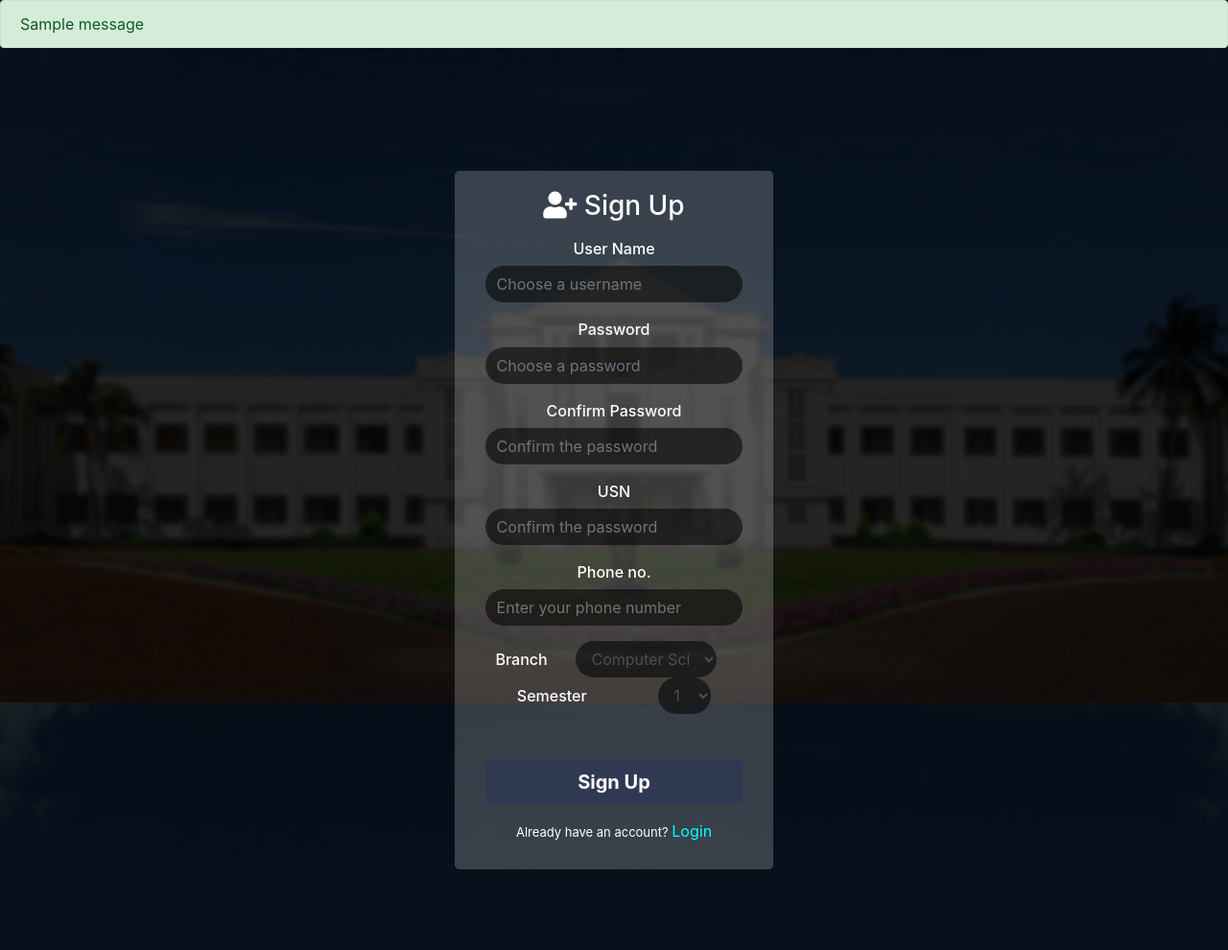
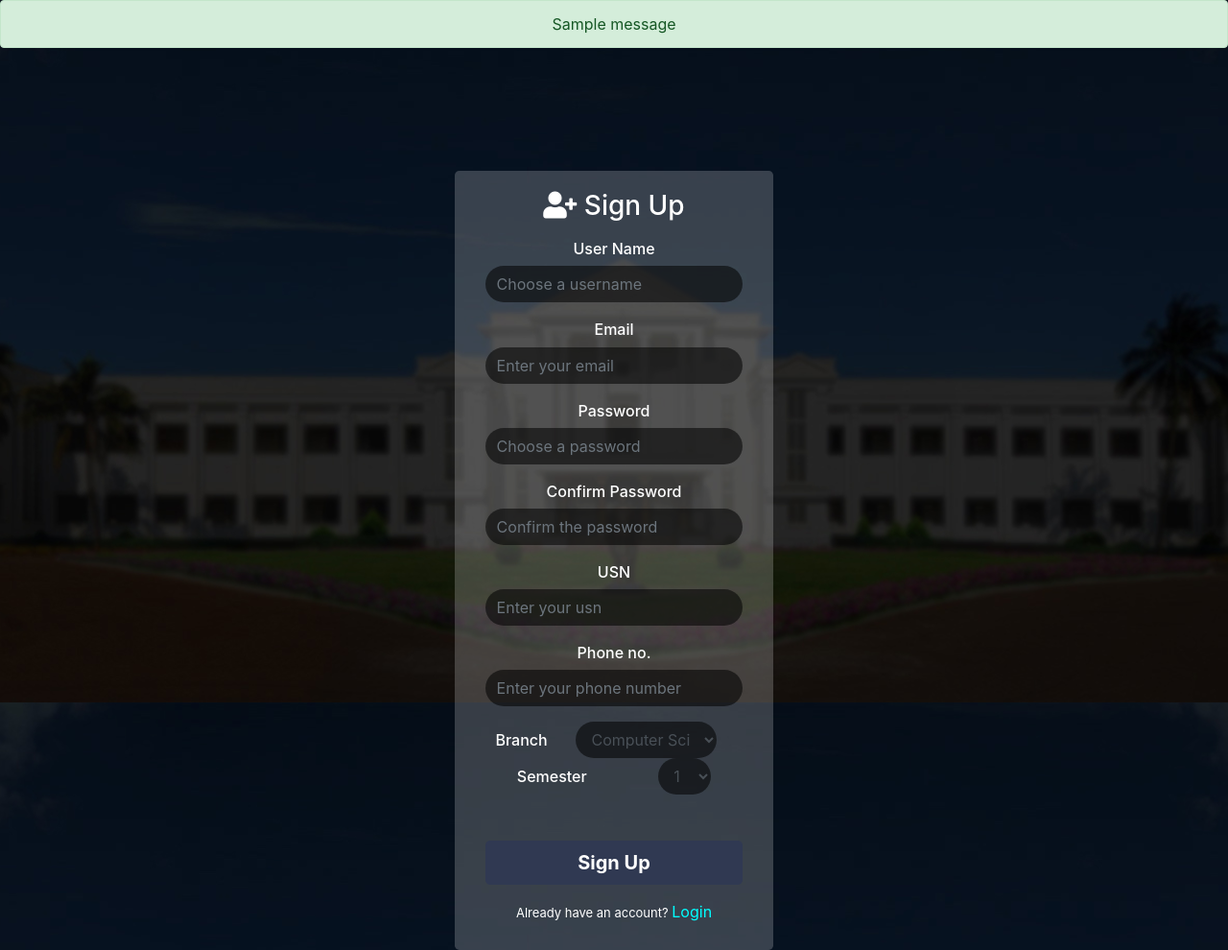
Before and after one commit to sudeepgumaste/cleanKLE, a Flask app: page /register in a window 1280 px wide. Shown: the part 68-1058 px from the top of the page at 96% size. Before the commit the page ends 974 px from the top, so only its background shows below. Run offline with Flask 2, Linux system fonts and the light colour scheme; one stand-in notice (Sample message) is shown; some libraries are stand-ins or nearby versions.

Commit message:
added registration system

```diff
--- a/cleanApp/forms.py
+++ b/cleanApp/forms.py
@@ -22,6 +22,8 @@ class adminLoginForm(FlaskForm):
 class registerForm(FlaskForm):
     username = StringField('User Name', validators=[DataRequired(), Length(min=3, max=20)])
 
+    email = StringField('Email', validators=[DataRequired(), Email()])
+
     password = PasswordField('Password', validators = [DataRequired()])
     confirmPassword = PasswordField('Confirm Password', validators = [DataRequired(),EqualTo('password')])
 
@@ -29,10 +31,9 @@ class registerForm(FlaskForm):
 
     branch  = SelectField('Branch', choices = [('CS','Computer Sci'), ('ME', 'Mechanical'), ('CV','Civil'),
                                          ('EC', 'E and C'), ('EE', 'E and E'), ('AC', 'Architecture')
-                                         , ('AR', 'A and R')], validators = [DataRequired()])
+                                         , ('AR', 'A and R')])
 
-    sem = SelectField('Semester', choices = [(1,'1'),(2,'2'),(3,'3'),(4,'4'),(5,'5'),(6,'6'),(7,'7'),(8,'8')],
-                        validators = [DataRequired()])
+    sem = SelectField('Semester', choices = [('1','1'),('2','2'),('3','3'),('4','4'),('5','5'),('6','6'),('7','7'),('8','8')])
 
     phone = StringField('Phone no.', validators=[DataRequired(), Length(min=10, max=10)])
 
--- a/cleanApp/routes.py
+++ b/cleanApp/routes.py
@@ -8,14 +8,14 @@ from cleanApp.models import User
 @app.route("/")
 @app.route("/login", methods = ['GET', 'POST'])
 def login():
+    if current_user.is_authenticated:
+        return redirect(url_for('posts'))
     form = loginForm()
     if form.validate_on_submit():
-        print (form.usn.data)
-        print (form.password.data)
-        usr = User.query.filter_by(usn=form.usn.data).first()
-        if usr and form.password.data == usr.password:
-            login_user(usr)
-            flash(f'logged in as{usr.usn}','success')
+        user = User.query.filter_by(usn=form.usn.data).first()
+        if user and bcrypt.check_password_hash(user.password, form.password.data):
+            login_user(user)
+            flash(f'logged in as {user.usn}','success')
             return redirect(url_for('posts'))
         else:
             flash('Check your USN and password and login again!', 'danger')
@@ -36,8 +36,14 @@ def admin():
 def register():
     form = registerForm()
     if form.validate_on_submit():
-        flash(f'Account created for {form.username.data}. Please login', 'success text-center')
-        return redirect(url_for('login'))
+        if form.validate_on_submit():
+            hasshed_passwd = bcrypt.generate_password_hash(form.password.data).decode('utf-8')
+            user = User(usn = form.usn.data.lower(), username = form.username.data, email = form.email.data.lower(), password = hasshed_passwd,
+                        branch = form.branch.data, sem = form.sem.data, phone = form.phone.data)
+            db.session.add(user)
+            db.session.commit()
+            flash(f'Account created for {form.username.data}! You can login now!', 'success')
+            return redirect(url_for('login'))
     return render_template("register.html",title="Register", form=form)
 
 @app.route("/works")
--- a/cleanApp/templates/layout.html
+++ b/cleanApp/templates/layout.html
@@ -76,7 +76,7 @@
     {% with messages=get_flashed_messages(with_categories=true) %}
         {% if messages %}
             {% for category,message in messages %}
-                <div class="alert alert-{{ category }}">
+                <div class="alert alert-{{ category }} text-center">
                     {{ message }}
                 </div>
             {% endfor %}
--- a/cleanApp/templates/register.html
+++ b/cleanApp/templates/register.html
@@ -3,19 +3,34 @@
     <div class="jumbotron" style="padding-top: 20px;padding-bottom: 20px;	background-color: rgba(255,255,255,0.2);">
         <h3 style="text-align:center;" class="mb-3"><i class="fas fa-user-plus"></i> Sign Up</h2>
         <form method="POST">
+            {{ form.hidden_tag() }}
         <div style="text-align:center;">
         <div class="form-group">
-            {{ form.hidden_tag() }}
             {{ form.username.label(class="form-control-label  h6") }}
             {% if form.username.errors %}
                 {{ form.username(class = "form-control is-invalid trans-input", placeholder="Choose a username") }}
-                {% for error in form.username.errors %}
-                    <span>{{ error }}</span>
-                {% endfor %}
+                <div class="bg-danger rounded">
+                    {% for error in form.username.errors %}
+                        <span>{{ error }}</span>
+                    {% endfor %}
+                </div>
             {% else %}
                 {{ form.username(class = "form-control trans-input", placeholder="Choose a username") }}
             {% endif %}
         </div>
+        <div class="form-group">
+                {{ form.email.label(class="form-control-label  h6") }}
+                {% if form.email.errors %}
+                    {{ form.email(class = "form-control is-invalid trans-input", placeholder="Enter your email") }}
+                    <div class="bg-danger rounded">
+                        {% for error in form.email.errors %}
+                            <span>{{ error }}</span>
+                        {% endfor %}
+                    </div>
+                {% else %}
+                    {{ form.email(class = "form-control trans-input", placeholder="Enter your email") }}
+                {% endif %}
+            </div>
         <div class="form-group">
             {{ form.password.label(class="form-control-label  h6") }}
             {% if form.password.errors %}
@@ -52,7 +67,7 @@
                     {% endfor %}
                 </div>
             {% else %}
-                {{ form.usn(class="form-control trans-input", placeholder="Confirm the password") }}
+                {{ form.usn(class="form-control trans-input", placeholder="Enter your usn") }}
             {% endif %}
         </div>
         <div class="form-group">
```
Also changed, not shown: cleanApp/site.db.
